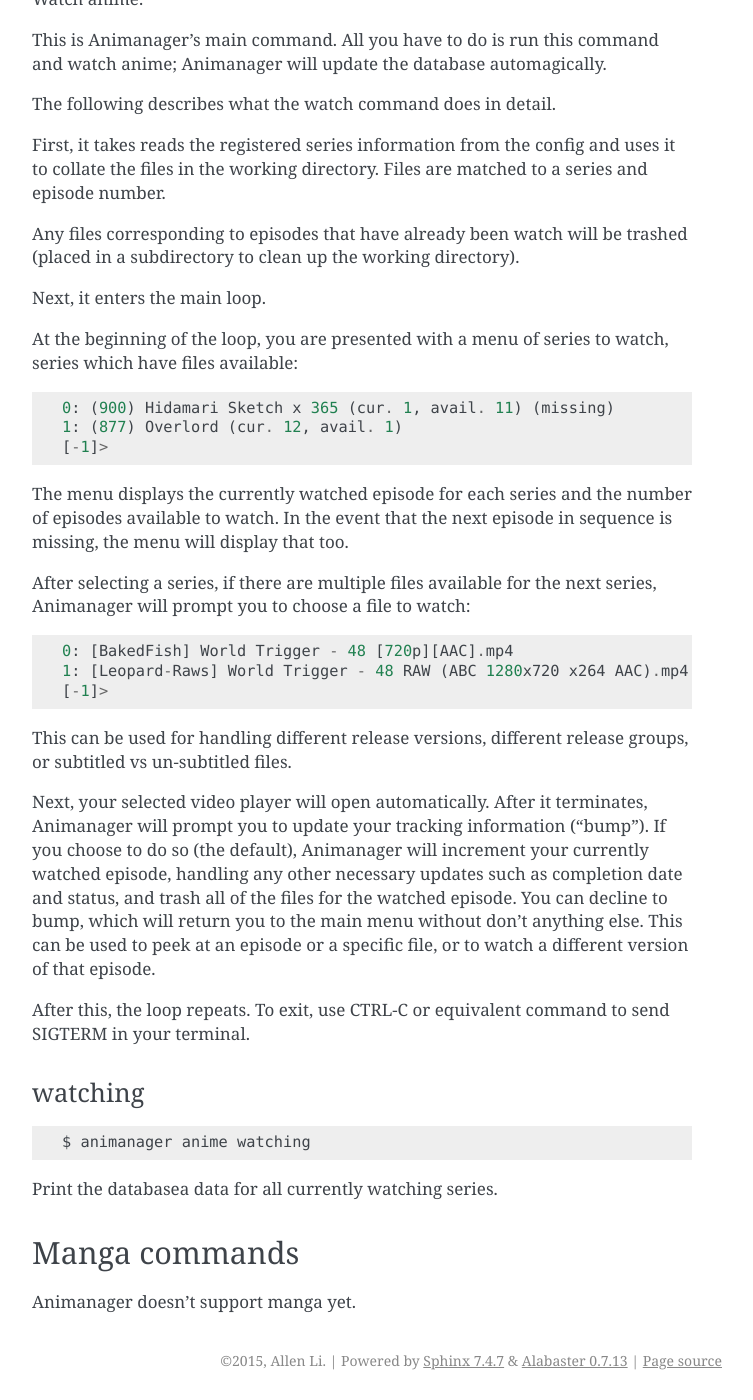
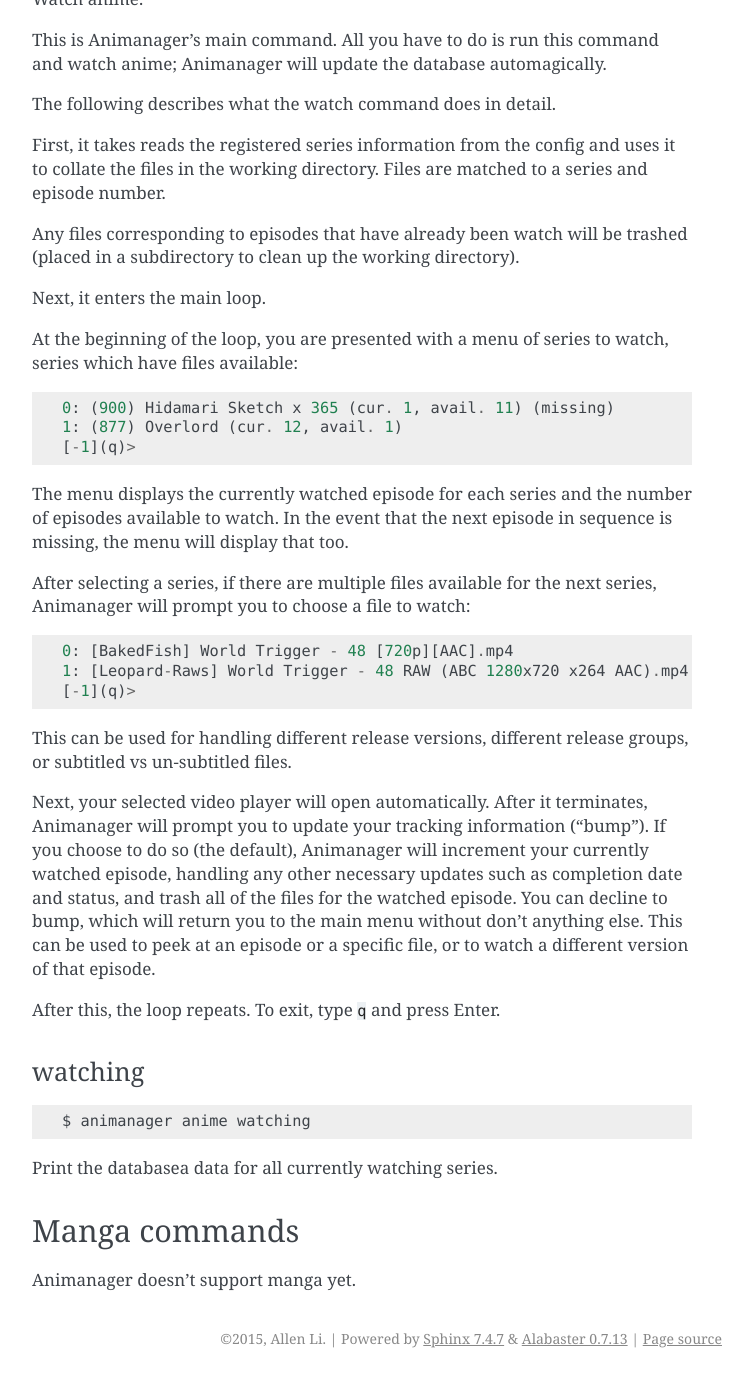
Before and after one commit to darkfeline/animanager, a Sphinx documentation site: the page built from doc/commands.rst, in a window 1280 px wide and 1400 px high, scrolled down 4184 px. Shown: the whole window, without its empty margins (388-1141 px from the left). Built offline with Sphinx 7.4.7, drawn with Linux system fonts in a browser that asks for light colours; pages that are not in the unit, such as notebooks, are missing from menus; after the commit the page ends 5562 px from its top, so only the background shows below that.

Commit message:
Document quitting in command docs

```diff
--- a/doc/commands.rst
+++ b/doc/commands.rst
@@ -229,7 +229,7 @@
 
   0: (900) Hidamari Sketch x 365 (cur. 1, avail. 11) (missing)
   1: (877) Overlord (cur. 12, avail. 1)
-  [-1]>
+  [-1](q)>
 
 The menu displays the currently watched episode for each series and the number
 of episodes available to watch.  In the event that the next episode in sequence
@@ -240,7 +240,7 @@
 
    0: [BakedFish] World Trigger - 48 [720p][AAC].mp4
    1: [Leopard-Raws] World Trigger - 48 RAW (ABC 1280x720 x264 AAC).mp4
-   [-1]>
+   [-1](q)>
 
 This can be used for handling different release versions, different release
 groups, or subtitled vs un-subtitled files.
@@ -254,8 +254,7 @@
 can be used to peek at an episode or a specific file, or to watch a different
 version of that episode.
 
-After this, the loop repeats.  To exit, use CTRL-C or equivalent command to send
-SIGTERM in your terminal.
+After this, the loop repeats.  To exit, type ``q`` and press Enter.
 
 watching
 ^^^^^^^^
```
